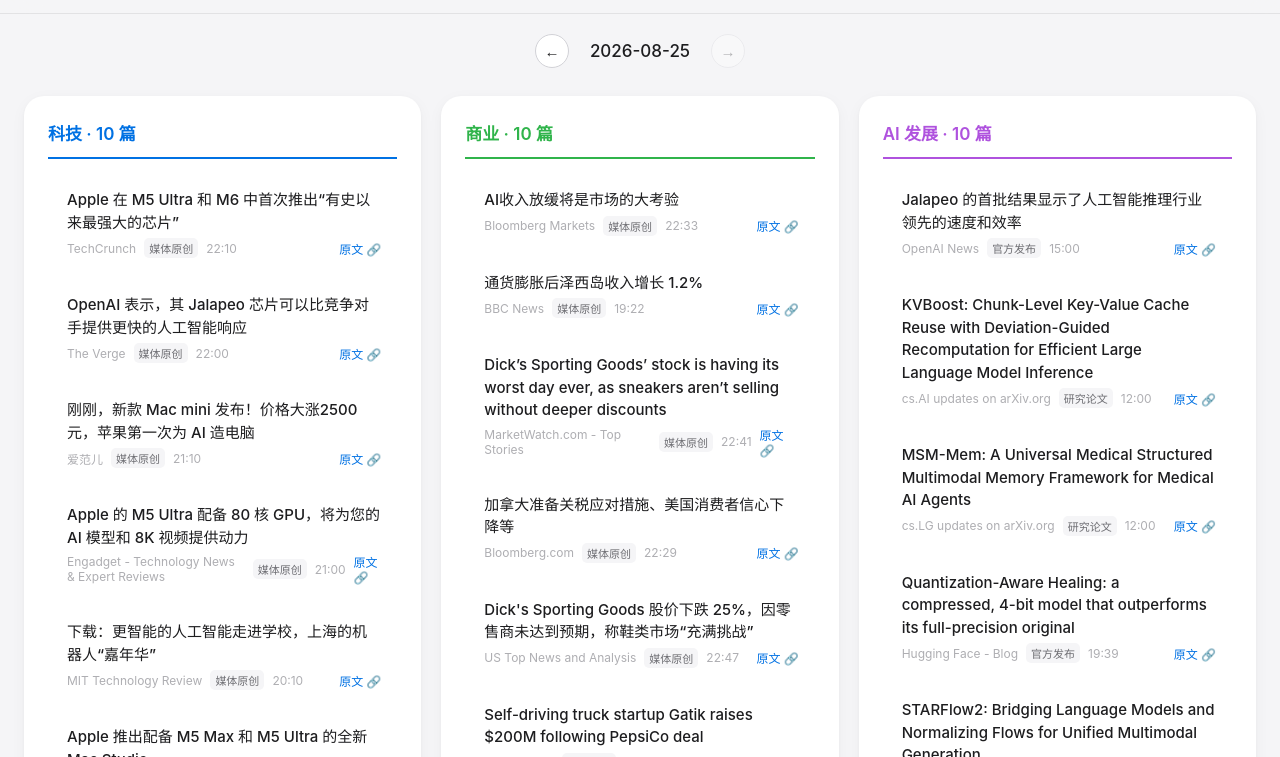
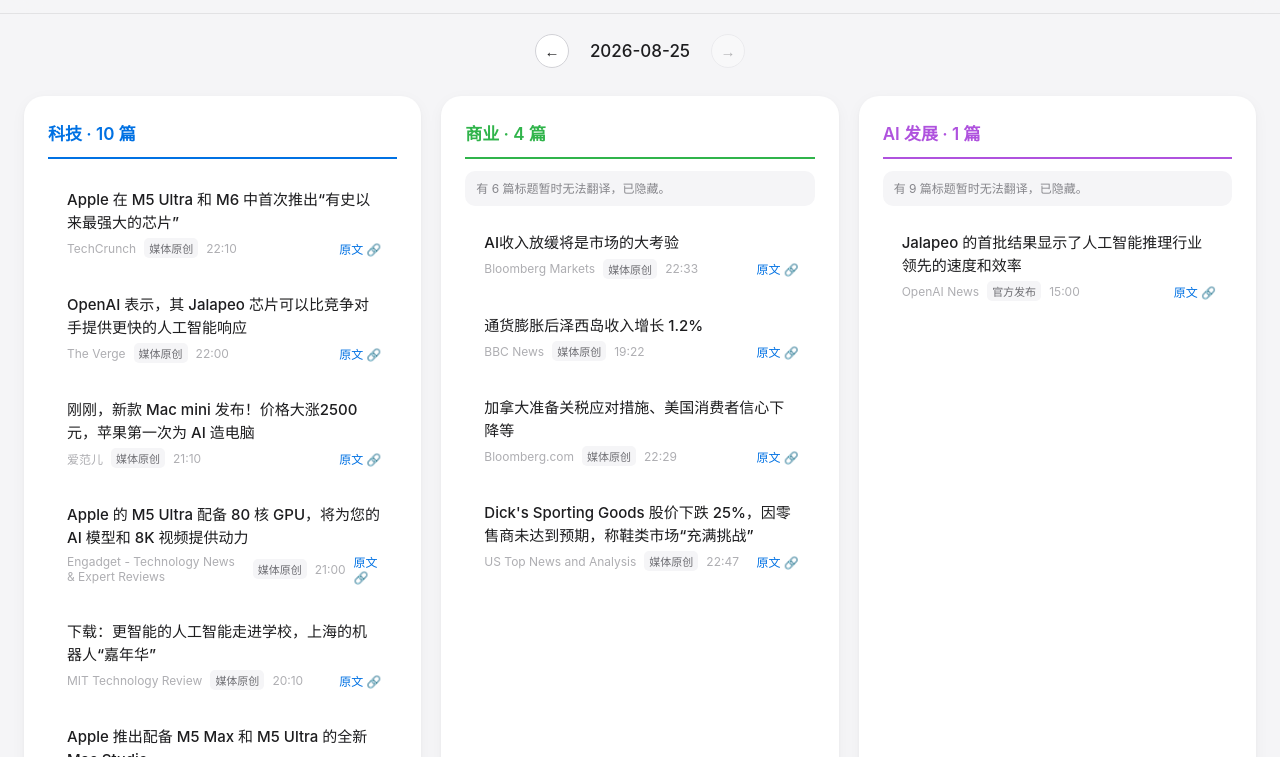
Before and after one commit to seeLn-La/Daily_Global_Brief, a plain HTML site: page index.html in a window 1280 px wide. Shown: the part 43-800 px from the top of the page. Drawn offline with Linux system fonts and the light colour scheme.

Commit message:
Update index.html

```diff
--- a/index.html
+++ b/index.html
@@ -217,9 +217,16 @@
     let html = "";
     for (const key of catKeys) {
       const cat = cats[key] || {};
-      const articles = cat.articles || [];
+      const allArticles = cat.articles || [];
+      // 翻译失败的英文标题不在网页展示，避免用户看到无法阅读的原文。
+      const articles = allArticles.filter(a => /[一-鿿㐀-䶿]/.test(a.summary_zh || ""));
+      const hiddenCount = allArticles.length - articles.length;
       html += `<div class="category-col ${catCSS[key]}">`;
       html += `<div class="category-title">${cat.name_zh || key} · ${articles.length} 篇</div>`;
+
+      if (hiddenCount > 0) {
+        html += `<div class="category-note">有 ${hiddenCount} 篇标题暂时无法翻译，已隐藏。</div>`;
+      }
 
       if (key === "ai" && articles.length < 10 && isWeekend(currentDate)) {
         html += `<div class="category-note">周末官方一手更新较少，已展示最近 72 小时内符合条件的内容。</div>`;
```
